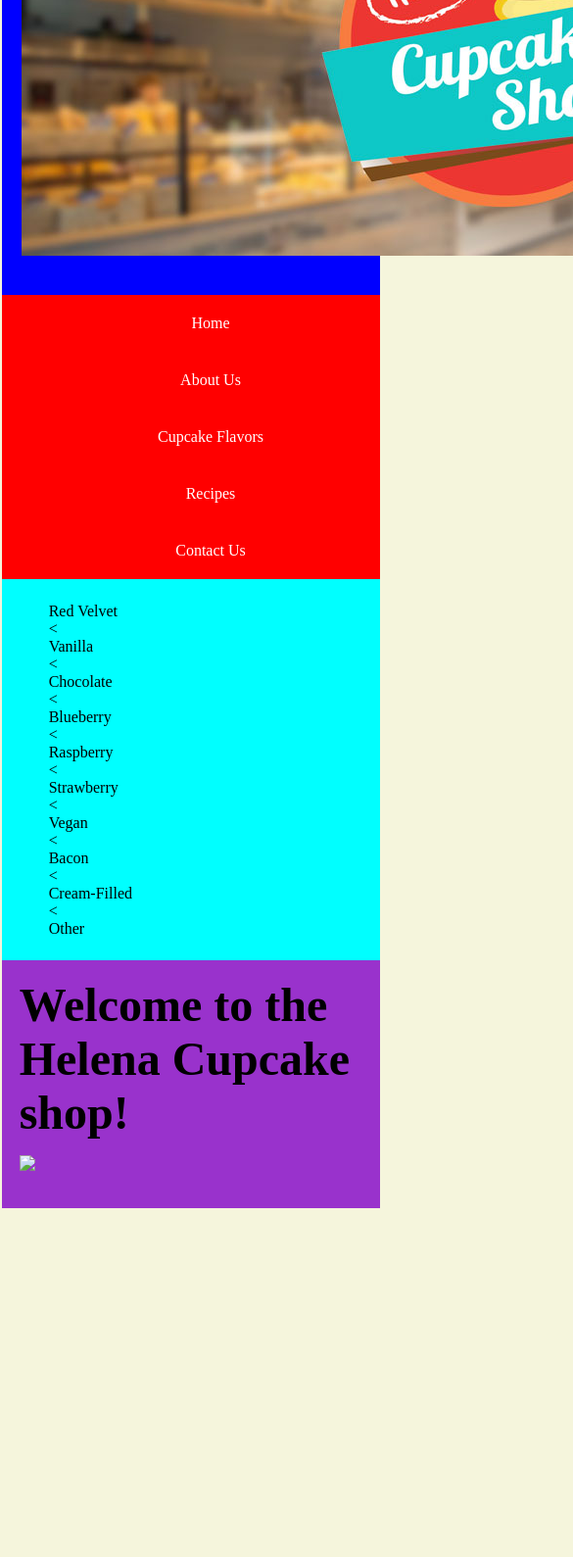
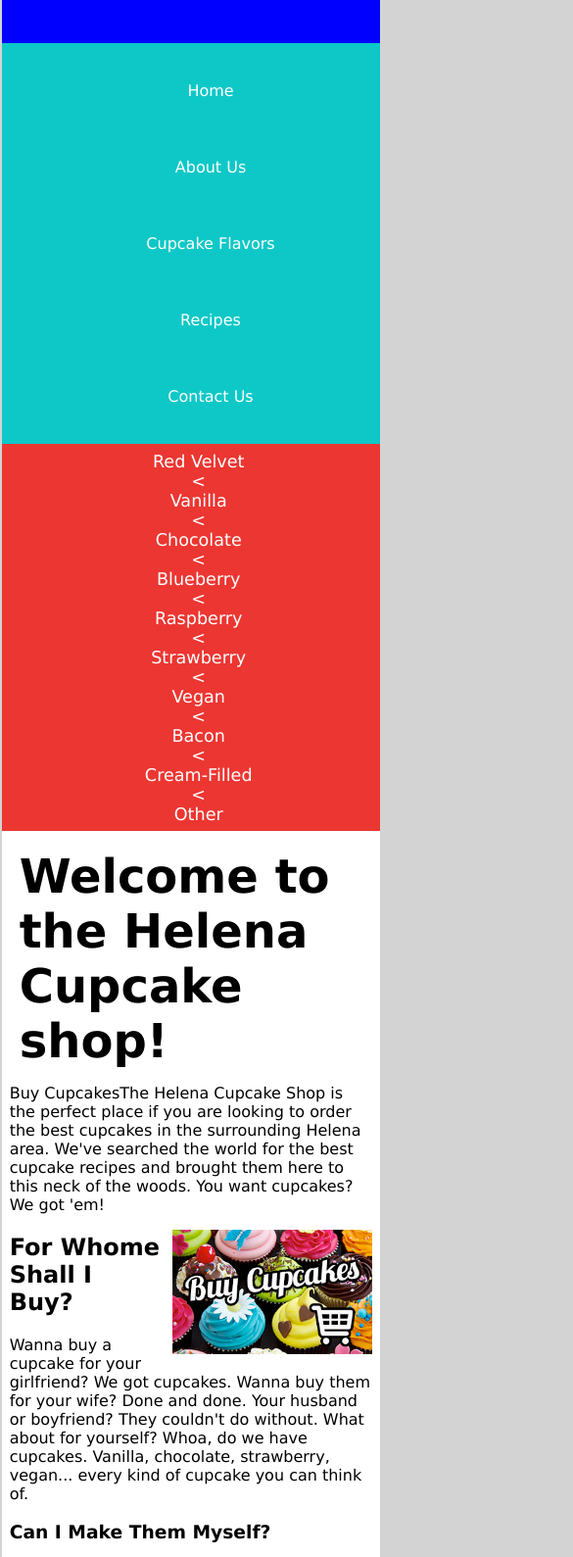
Before and after one commit to tharrison6/tharrison6.github.io, a plain HTML site: page cupcake.html in a window 390 px wide. Shown: the part 207-1796 px from the top of the page at 98% size, 585 px wide, since content can reach past the window. Before the commit the page ends 1440 px from the top, so only its background shows below. Drawn offline with Linux system fonts and the light colour scheme.

Commit message:
Add files via upload

```diff
--- a/cupcake.css
+++ b/cupcake.css
@@ -4,7 +4,9 @@ body {
 	Padding: 0;
 }
 
-body {}
+body {
+	Background-color: lightgray;
+}
 
 #wrap {
 	width: 70%;
@@ -14,20 +16,27 @@ body {}
 header,
 nav,
 footer {
-	Padding: 20px;
+	Padding: 40px;
 }
 
 Header {
 	Background-color: blue;
 }
 
+Header img {
+	width:100%;
+	float: center;
+}
+
 nav {
-	background-color: red;
+	background-color: #0EC8C7;
 	text-align: center;
+	font-family:Verdana, Geneva, sans-serif;
 }
 
 nav ul {
 	margin: 0;
+	text-align: center;
 }
 nav li {
 	display: inline;
@@ -40,37 +49,50 @@ nav a{
 }
 
 nav a:hover {
-	background-color: #900;
+	background-color: #EC3632;
+	color: white;
 }
 
 section {
 	background-color: aqua;
 	overflow: auto;
+	font-family:Verdana, Geneva, sans-serif;
 }
 
 footer {
-	background-color: plum;
+	background-color: #0EC8C7;
+}
+
+#footercontainer ul li {
+	display: inline;
 }
 
 aside {
-	width: 24%;
-	background-color:aqua;
+	width: 34%;
+	background-color:#EC3632;
 	float: left;
 	padding: 2%;
+	color: white;
+	font-size: 110%
+}
+
+article img {
+		width: 55%;
+		float: right;
+		margin: 0 0 10px 10px;
 }
 
 article {
-	width: 24%;
-	background-color: darkorchid;
+	width: 58%;
+	background-color: white;
 	float: right;
 	padding: 2%
 }
 
-.bird {
-	width: 35%;
-	float: right;
-	margin:0 0 10px 10px;
+ul li {
+	padding: 10px 10px;
 }
+
 
 h1 {
 	font-size: 3.0em;
@@ -80,7 +102,7 @@ h1 {
 @media screen and (max-width : 600px){
 
 	body{
-		background-color: beige
+		background-color: lightgrey
 	}
 	#wrap {
 		width: 99%;
@@ -93,19 +115,24 @@ h1 {
 	nav ul. nav li {
 		margin: 0;
 		padding: 0;
+		text-align: center;
 	}
 	nav {
 		padding: 0;
 	}
 
 	aside, article {
-		float: none;
-		width: 96%;
+		display: block;
+		width: 100%;
+		padding: 20 px 0;
 	}
 
-	.bird {
-		float: none;
-		width:96%;
+	article {
+		width: auto;
 	}
-
+	aside ul, aside li {
+		margin: 0;
+		padding: 0;
+		text-align: center;
+	}
 }
--- a/cupcake.html
+++ b/cupcake.html
@@ -56,16 +56,45 @@
 			<article>
 
 				<h1>Welcome to the Helena Cupcake shop!</h1>
-				<p><img src="bird.png" class="bird"></p>
+
+				<p>Buy CupcakesThe Helena Cupcake Shop is the perfect place if you are looking to order the best cupcakes in the surrounding Helena area. We've searched the world for the best cupcake recipes and brought them here to this neck of the woods. You want cupcakes? We got 'em!</p>
 
 
+				<p><img src="buy.jpg"></p>
 
+				<h2>For Whome Shall I Buy?</h2>
 
+				<p>Wanna buy a cupcake for your girlfriend? We got cupcakes. Wanna buy them for your wife? Done and done. Your husband or boyfriend? They couldn't do without. What about for yourself? Whoa, do we have cupcakes. Vanilla, chocolate, strawberry, vegan... every kind of cupcake you can think of.</p>
 
+				<h3>Can I Make Them Myself?</h3>
 
+				<p>Want to try making cupcakes yourself? We even have all the ingredients you could ever need to make your own special type of cupcake.</p>
 
+				<h4>What About Other Treats?<h4>
 
+				<p>Look, if you want ice cream or candy, you will have to look elsewhere. We specialize and focus on cupcakes... that's why we're the best!</p>
 
+			</article>
+
+		</section>
+			<footer>
+
+			<p>Copyright © 2020 The Helena Cupcake Shop, Retail Division of CS 202 Web Design and Development</p>
+
+			<div id="footercontainer">
+
+				<ul style="list-style-type:none">
+
+				<li><a href="">Site Map</a></li>
+				<li><a href="">Contact Us</a></li>
+				<li><a href="">FAQs</a></li>
+				<li><a href="">Our Guarantee</a></li>
+				<li><a href="">Privacy Policy</a></li>
+				<li><a href="">Terms and Conditions</a></li>
+
+				</ul>
+			</div>
+			</footer>
 
 
 
```
